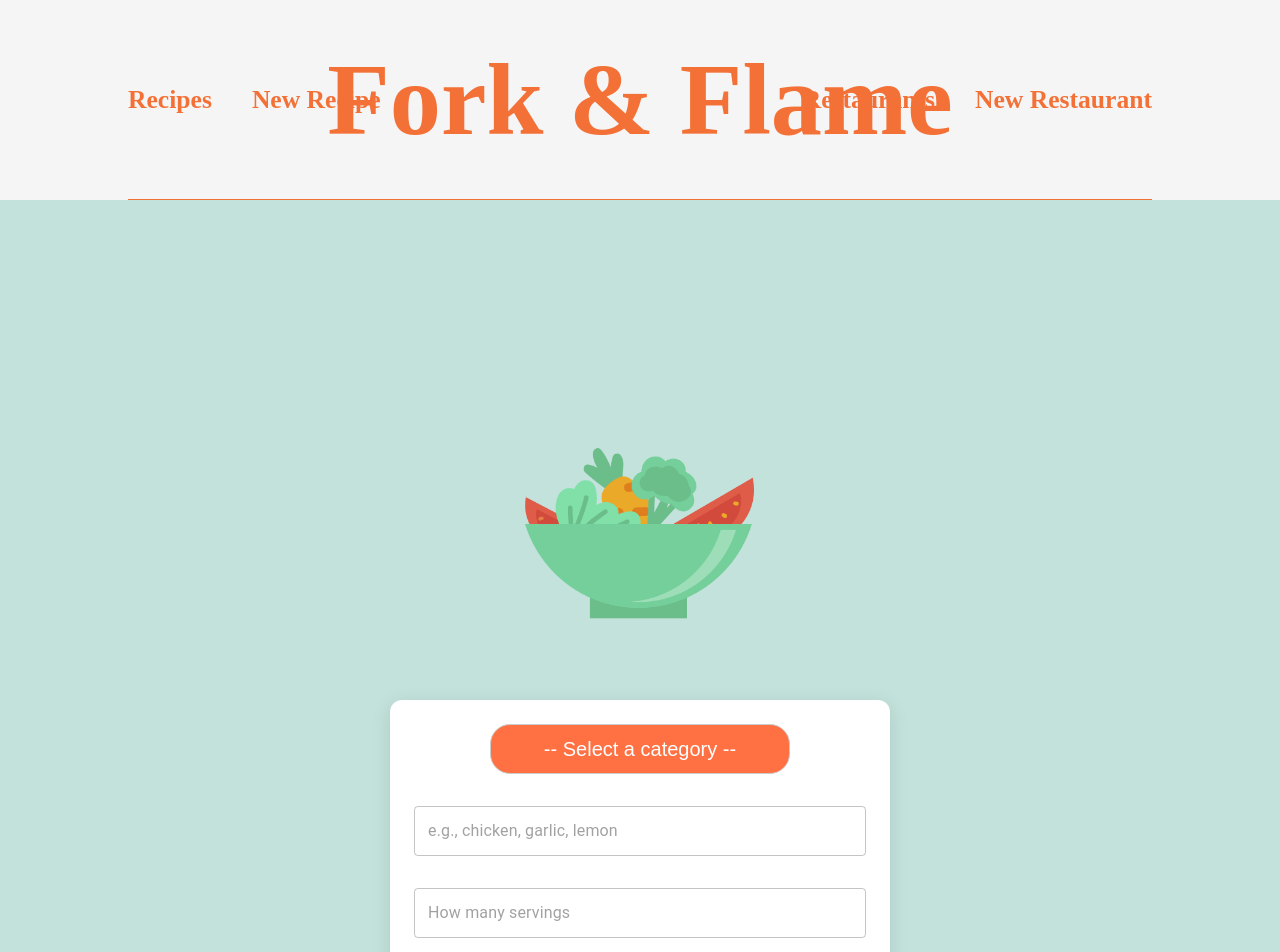
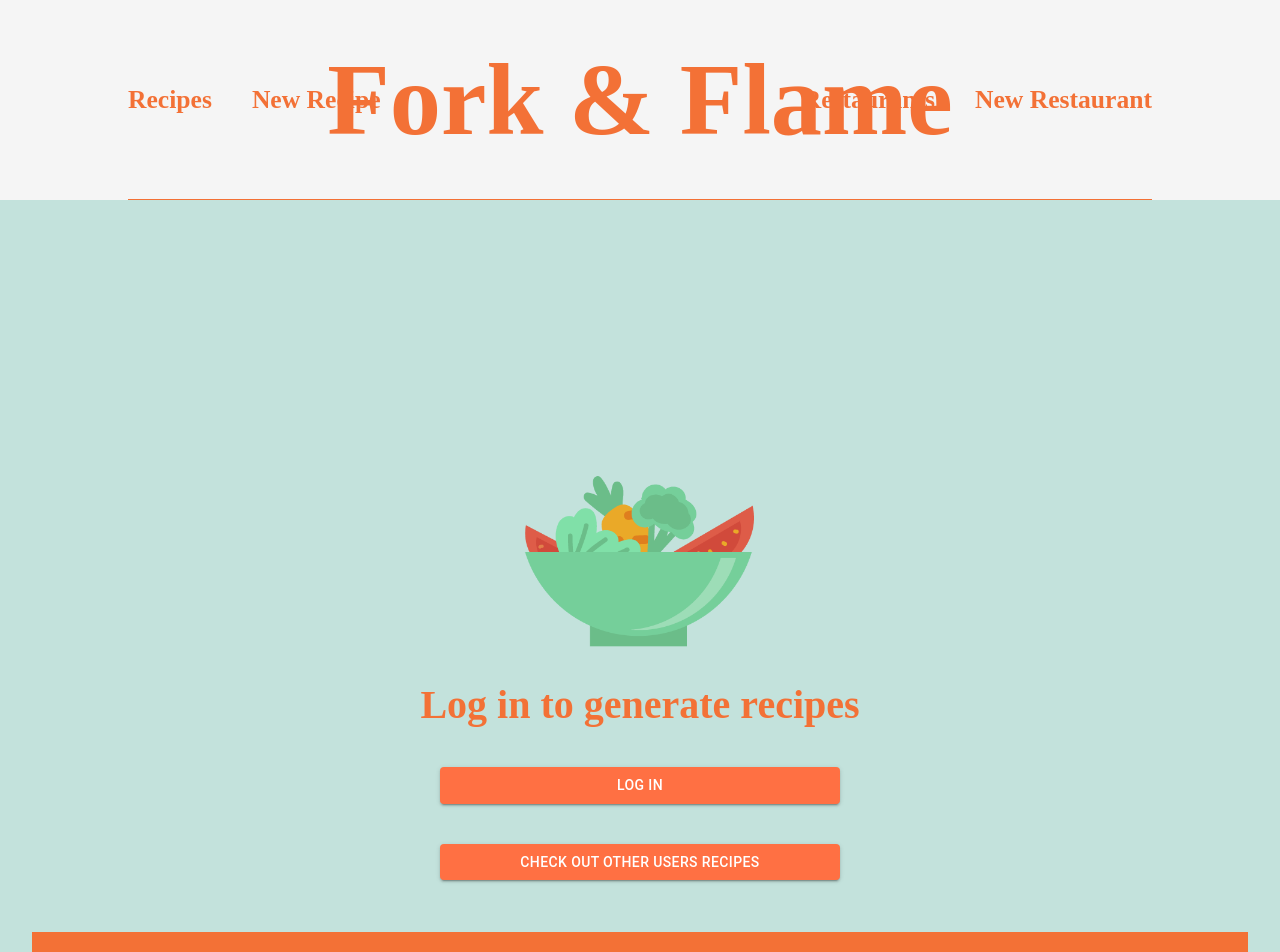
Before and after one commit to zackvalavanis/F-F-Frontend, a React (Vite) app: page / in a window 1280 px wide. Shown: the top 952 px of the page. Built offline with nearby package versions, Linux system fonts and the light colour scheme.

Commit message:
updates to the landing page

```diff
--- a/src/components/Context/user-context.tsx
+++ b/src/components/Context/user-context.tsx
@@ -1,7 +1,7 @@
 import { createContext } from "react";
 
 export interface User {
-  user_id: any;
+  user_id: number;
   id: number;
   name: string;
   email: string;
--- a/src/screens/LandingPage/LandingPage.tsx
+++ b/src/screens/LandingPage/LandingPage.tsx
@@ -20,6 +20,8 @@ export function LandingPage() {
   const api = import.meta.env.VITE_BACKEND_HOST;
   const [category, setCategory] = useState<string>('');
   const categories = ["Breakfast", "Lunch", "Dinner", "Dessert"];
+
+  console.log(user)
 
   const handleChangeCategory = (event: React.ChangeEvent<HTMLSelectElement>) => {
     setCategory(event.target.value);
@@ -114,7 +116,7 @@ export function LandingPage() {
               flexDirection: 'column',
               alignItems: 'center',
               justifyContent: 'center',
-              minHeight: '90vh',
+              minHeight: '70vh',
               width: '100%',
             }}>
 
@@ -132,7 +134,7 @@ export function LandingPage() {
                 <h1>Welcome {user.name}</h1>
               </div>
             )}
-
+            {user ? (
               <Box
                 sx={{
                   minHeight: '60vh',
@@ -208,9 +210,16 @@ export function LandingPage() {
                   </form>
                 </Paper>
               </Box>
+            ) : (
+              <div style={{ display: 'flex', flexDirection: 'column', justifyContent: 'center', alignItems: 'center' }}>
+                <h1>Log in to generate recipes</h1>
+                <Button onClick={() => navigate('/login')} sx={{ width: 400, backgroundColor: '#ff7043', marginTop: 5 }} variant="contained">Log In</Button>
+                <Button onClick={() => navigate('/recipes')} variant="contained" sx={{ width: 400, backgroundColor: '#ff7043', marginTop: 5 }}>Check out other users recipes</Button>
               </div>
             )}
           </div>
+        )}
       </div>
+    </div >
   );
 }
```
Lines whose indentation alone changed are shown as unchanged.
